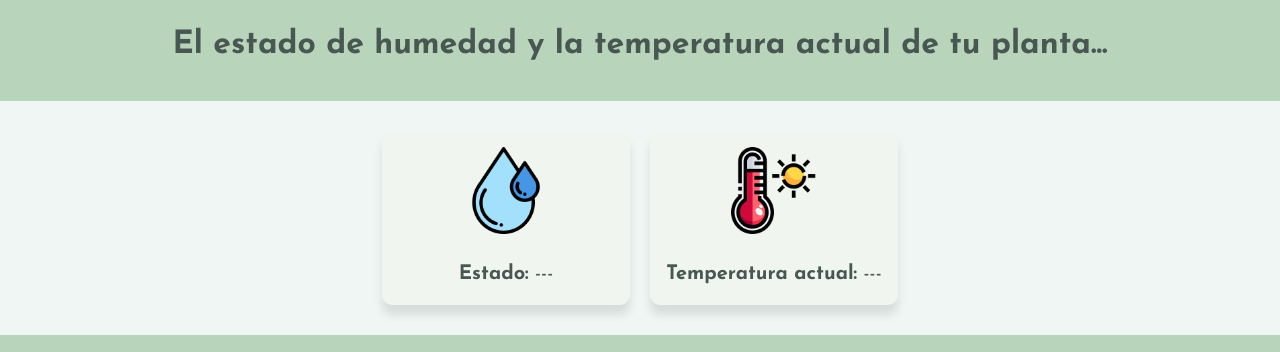
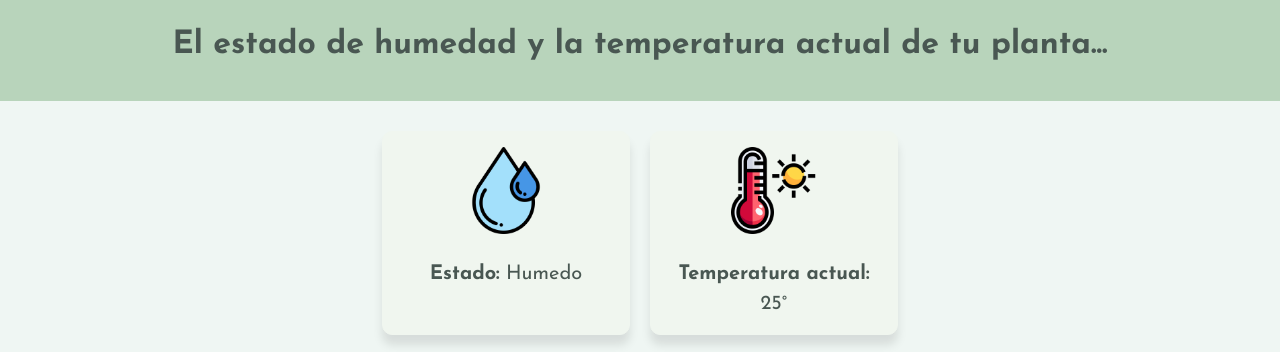
Before and after one commit to Maxisisi/mipagina, a plain HTML site: page index.html in a window 1280 px wide. Shown: the top 352 px of the page. Drawn offline with Linux system fonts and the light colour scheme; a web font is replaced by a local one.

Commit message:
Update index.html

```diff
--- a/index.html
+++ b/index.html
@@ -22,14 +22,14 @@
             <img src="imagenes/agua.png" alt="Lechuga">
             <p>
                 <span class="label">Estado:</span>
-                <span class="valor">---</span><br>
+                <span class="valor">Humedo</span><br>
             </p>
         </div>
         <div class="dato">
             <img src="imagenes/temperatura.png" alt="Lechuga">
             <p>
                 <span class="label">Temperatura actual:</span>
-                <span class="valor">---</span><br>
+                <span class="valor">25°</span><br>
             </p>
         </div>
     </section>
```
